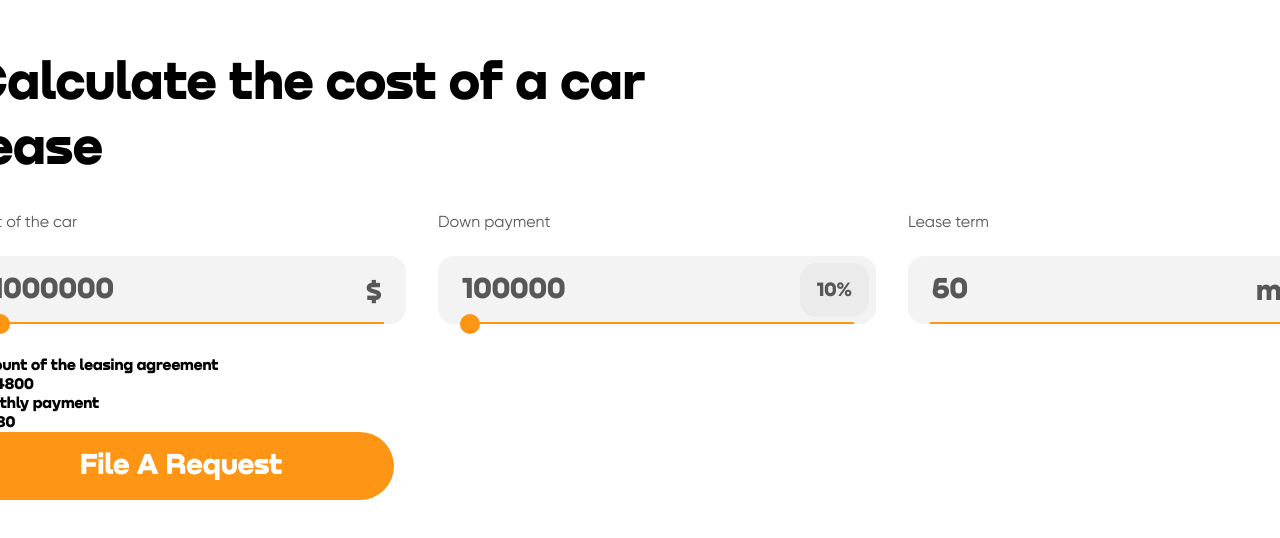
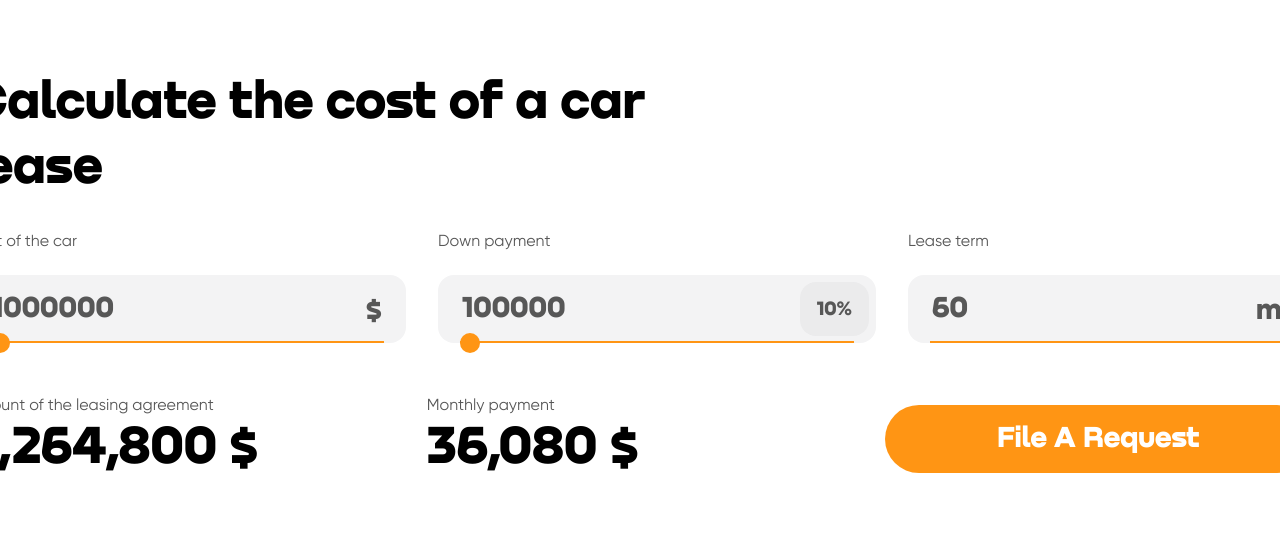
Before and after one commit to dima-sheiko/leasing-calculator, a React (Vite) app: page / in a window 1280 px wide. Shown: the part 124-662 px from the top of the page. Built offline with nearby package versions, Linux system fonts and the light colour scheme.

Commit message:
Style results

```diff
--- a/src/components/Results/Results.module.css
+++ b/src/components/Results/Results.module.css
@@ -0,0 +1,11 @@
+.label {
+  font-family: 'Gilroy';
+  font-size: 16px;
+  color: #575757;
+  font-weight: 400;
+}
+
+.result {
+  font-size: 54px;
+  font-family: inherit;
+}
--- a/src/components/Results/Results.tsx
+++ b/src/components/Results/Results.tsx
@@ -1,3 +1,5 @@
+import styles from './Results.module.css';
+
 // Types
 type ResultsProps = {
   label: string;
@@ -8,8 +10,8 @@
 export const Results = ({ label, result }: ResultsProps) => {
   return (
     <div>
-      <p>{label}</p>
-      <p>{result}</p>
+      <p className={styles.label}>{label}</p>
+      <p className={styles.result}>{result.toLocaleString('USD')} $</p>
     </div>
   );
 };
--- a/src/styles/styles.css
+++ b/src/styles/styles.css
@@ -34,3 +34,11 @@
   grid-template-columns: repeat(3, 1fr);
   gap: 32px;
 }
+
+.results-box {
+  display: grid;
+  grid-template-columns: repeat(3, 1fr);
+  gap: 32px;
+  margin-top: 22px;
+  align-items: center;
+}
```
